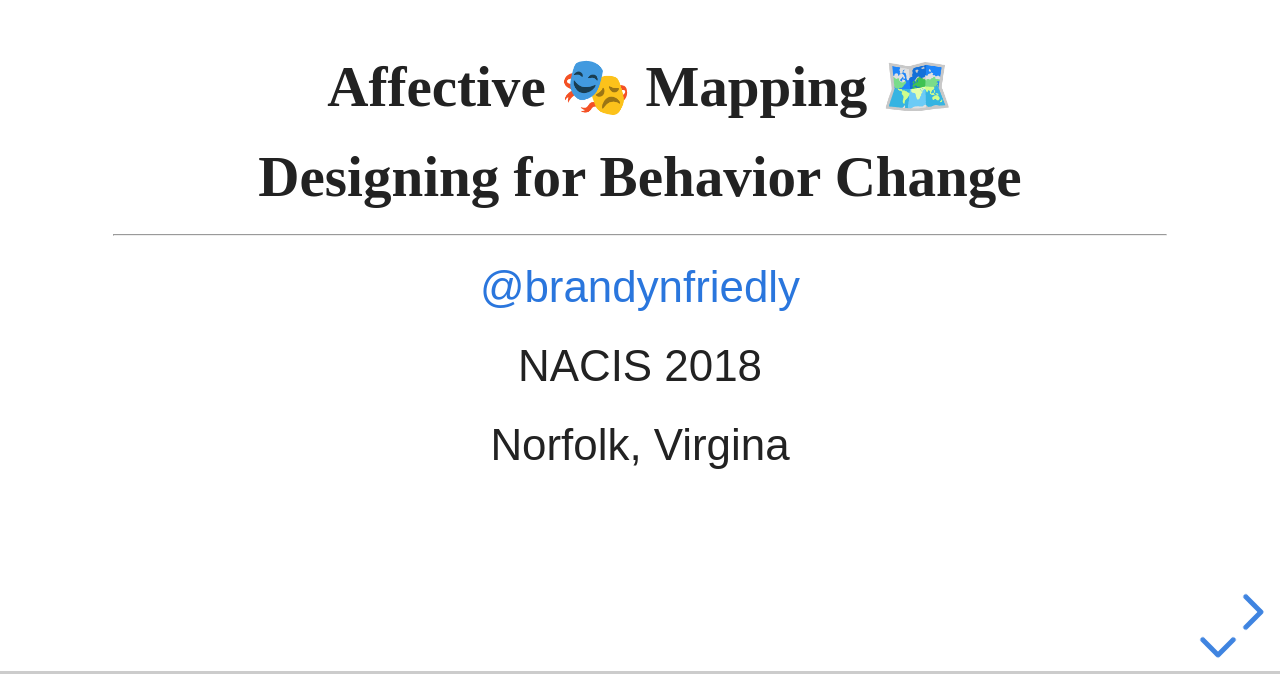
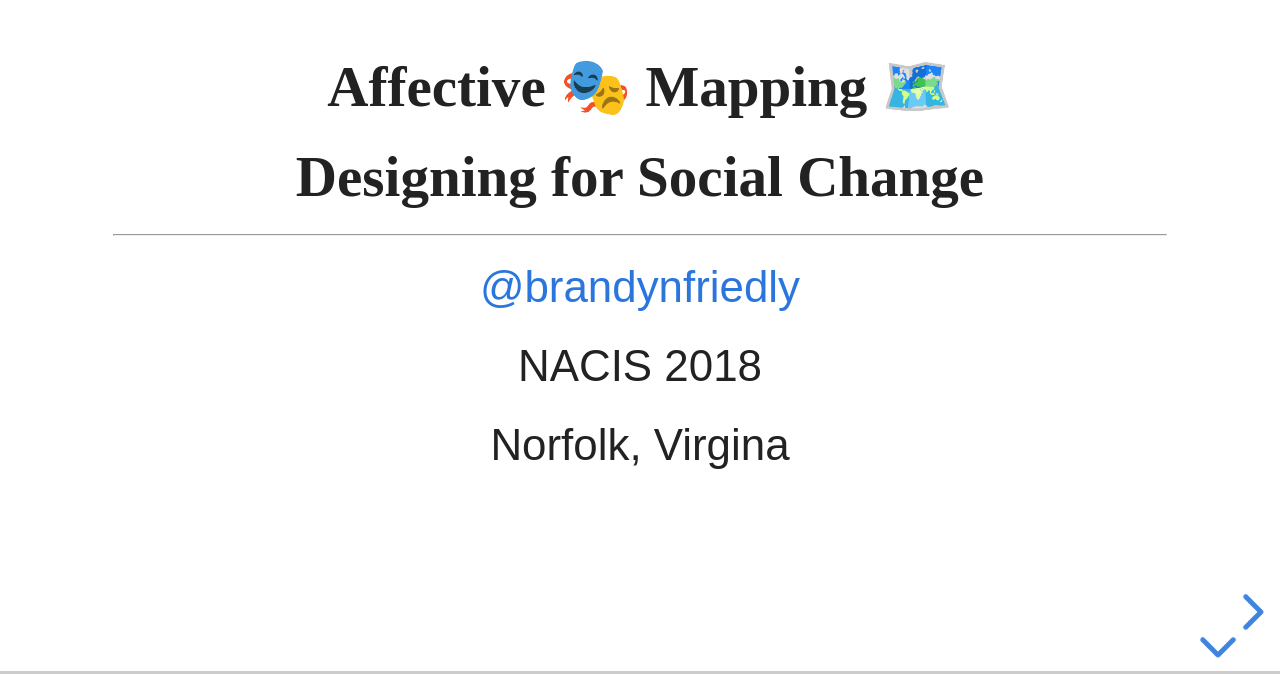
Before and after one commit to bfreeds/nacis2018-affectivemapping, a website: page index.html in a window 1280 px wide. Shown: the part 126-800 px from the top of the page. Drawn offline with Linux system fonts and the light colour scheme; a web font is replaced by a local one.

Commit message:
Change title from behavioral to social change

```diff
--- a/index.html
+++ b/index.html
@@ -30,7 +30,7 @@
 			<section>
 				<section>
 					<h3>Affective 🎭  Mapping 🗺️</h3>
-					<h3>Designing for Behavior Change</h3>
+					<h3>Designing for Social Change</h3>
 					<hr>
 					<a href="https://twitter.com/brandynfriedly">@brandynfriedly</a>
 					<p>NACIS 2018</p>
```
